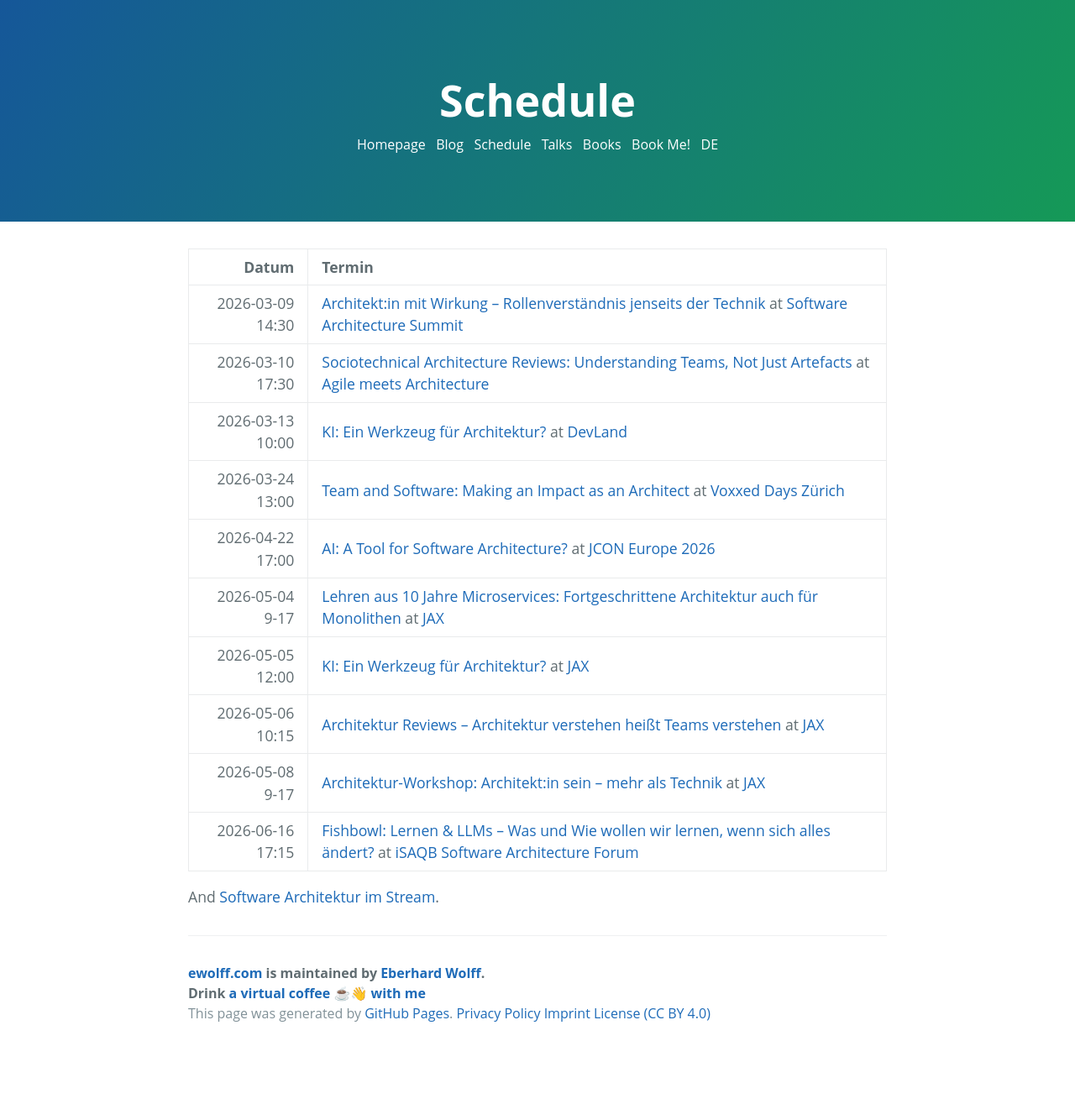
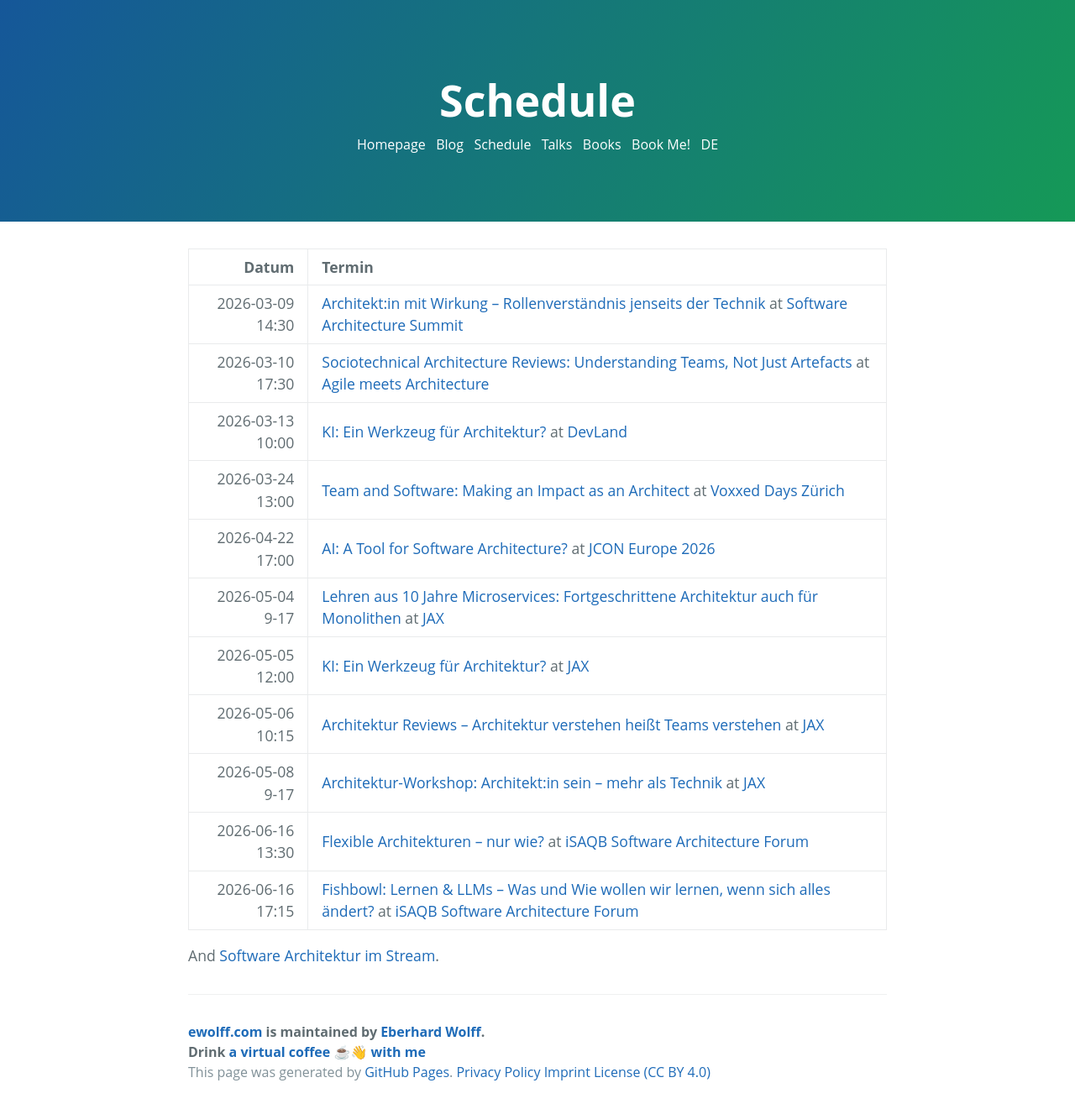
Before and after one commit to ewolff/ewolff.com, a Jekyll site: the page built from schedule.md, in a window 1280 px wide. Shown: the whole page at 84% size. Built offline with Jekyll 4.4.1, drawn with Linux system fonts in a browser that asks for light colours; our own code applies the rules of GitHub Pages for plain Markdown files; before the commit the page ends 1251 px from its top, so only the background shows below that.

Commit message:
Flexible Architekturen – nur wie? beim iSAQB Software Architecture Forum ergänzt

```diff
--- a/schedule.md
+++ b/schedule.md
@@ -13,6 +13,7 @@
 | 2026-05-05 12:00 | [KI: Ein Werkzeug für Architektur?](https://jax.de/software-architecture/ki-werkzeug-architektur/) at [JAX](https://jax.de/) |
 | 2026-05-06 10:15 | [Architektur Reviews – Architektur verstehen heißt Teams verstehen](https://jax.de/software-architecture/architektur-reviews-teams-verstehen/) at [JAX](https://jax.de/) |
 | 2026-05-08 9-17 | [Architektur-Workshop: Architekt:in sein – mehr als Technik](https://jax.de/software-architecture/architektur-workshop-technik-kommunikation-organisation) at [JAX](https://jax.de/) |
+| 2026-06-16 13:30 | [Flexible Architekturen – nur wie?](https://conferences.isaqb.org/software-architecture-forum/session/flexible-architekturen-nur-wie/) at [iSAQB Software Architecture Forum](https://conferences.isaqb.org/software-architecture-forum/) |
 | 2026-06-16 17:15 | [Fishbowl: Lernen & LLMs – Was und Wie wollen wir lernen, wenn sich alles ändert?](https://conferences.isaqb.org/software-architecture-forum/session/fish-bowl/) at [iSAQB Software Architecture Forum](https://conferences.isaqb.org/software-architecture-forum/) |
 
 And [Software Architektur im Stream](https://software-architektur.tv/).
```
Also changed, not shown: termine.md (+1 -0 lines).
